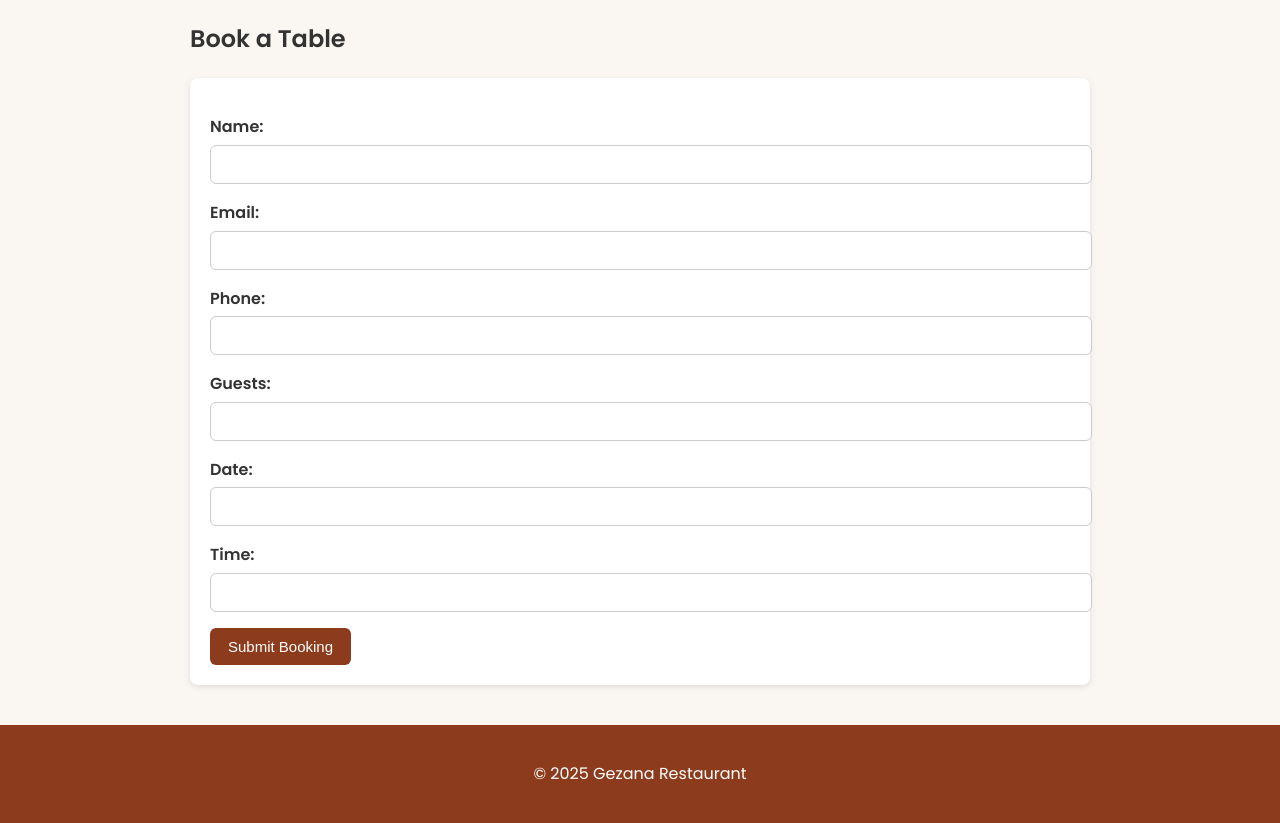
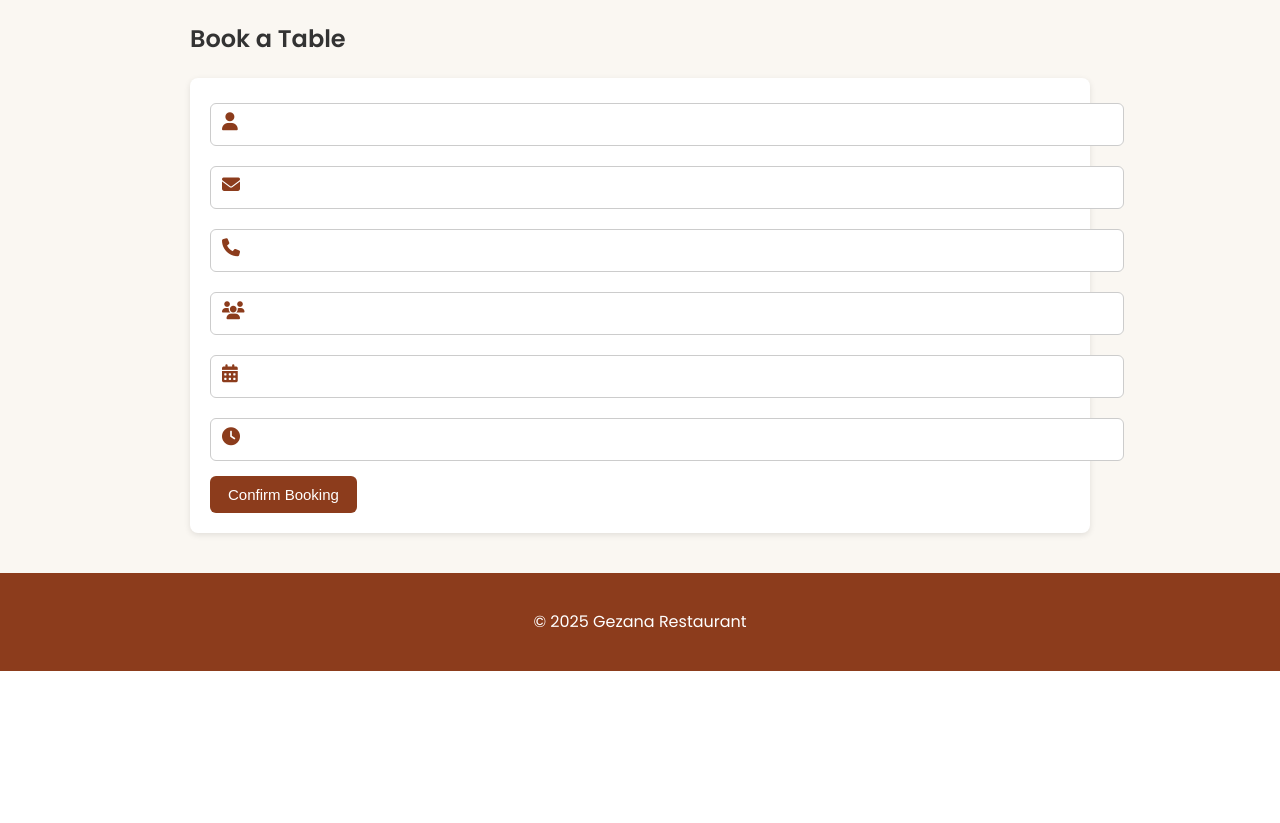
Before and after one commit to fila2021/Gezana, a Django app: page /book/ in a window 1280 px wide. Shown: the part 226-1049 px from the top of the page. After the commit the page ends 897 px from the top, so only its background shows below. Run offline with Django 4.2, Linux system fonts and the light colour scheme.

Commit message:
Update booking_form.html to include icons

```diff
--- a/gezana_app/static/css/style.css
+++ b/gezana_app/static/css/style.css
@@ -242,3 +242,36 @@ footer {
 .navbar a:hover {
     color: #ffd28a;
 }
+/* ============================
+   FORM WITH ICONS
+============================ */
+
+.input-group {
+    position: relative;
+    margin-bottom: 15px;
+}
+
+.input-group i {
+    position: absolute;
+    top: 50%;
+    left: 12px;
+    transform: translateY(-50%);
+    color: #8c3c1c;
+    font-size: 18px;
+}
+
+.input-group input,
+.input-group select {
+    width: 100%;
+    padding: 12px 12px 12px 40px; /* add space for icon */
+    border: 1px solid #ccc;
+    border-radius: 6px;
+    font-size: 15px;
+}
+
+.input-group input:focus,
+.input-group select:focus {
+    outline: none;
+    border-color: #8c3c1c;
+    box-shadow: 0 0 4px rgba(140, 60, 28, 0.4);
+}
--- a/gezana_app/templates/gezana_app/base.html
+++ b/gezana_app/templates/gezana_app/base.html
@@ -5,8 +5,10 @@
     <meta name="viewport" content="width=device-width, initial-scale=1.0" />
     <title>{% block title %}Gezana Restaurant{% endblock %}</title>
     {% load static %}
+    <link rel="stylesheet" href="https://cdnjs.cloudflare.com/ajax/libs/font-awesome/6.5.0/css/all.min.css">
+    <link href="https://fonts.googleapis.com/css2?family=Poppins:wght@300;400;600&display=swap" rel="stylesheet">
     <link rel="stylesheet" href="{% static 'css/style.css' %}" />
-    <link href="https://fonts.googleapis.com/css2?family=Poppins:wght@300;400;600&display=swap" rel="stylesheet">
+
 
   </head>
   <body>
--- a/gezana_app/templates/gezana_app/booking_form.html
+++ b/gezana_app/templates/gezana_app/booking_form.html
@@ -3,8 +3,39 @@
 <h2>Book a Table</h2>
 
 <form method="post">
-  {% csrf_token %} {{ form.as_p }}
+    {% csrf_token %}
 
-  <button type="submit">Submit Booking</button>
+    <div class="input-group">
+        <i class="fa-solid fa-user"></i>
+        {{ form.name }}
+    </div>
+
+    <div class="input-group">
+        <i class="fa-solid fa-envelope"></i>
+        {{ form.email }}
+    </div>
+
+    <div class="input-group">
+        <i class="fa-solid fa-phone"></i>
+        {{ form.phone }}
+    </div>
+
+    <div class="input-group">
+        <i class="fa-solid fa-users"></i>
+        {{ form.guests }}
+    </div>
+
+    <div class="input-group">
+        <i class="fa-solid fa-calendar-days"></i>
+        {{ form.date }}
+    </div>
+
+    <div class="input-group">
+        <i class="fa-solid fa-clock"></i>
+        {{ form.time }}
+    </div>
+
+    <button type="submit">Confirm Booking</button>
 </form>
+
 {% endblock %}
```
